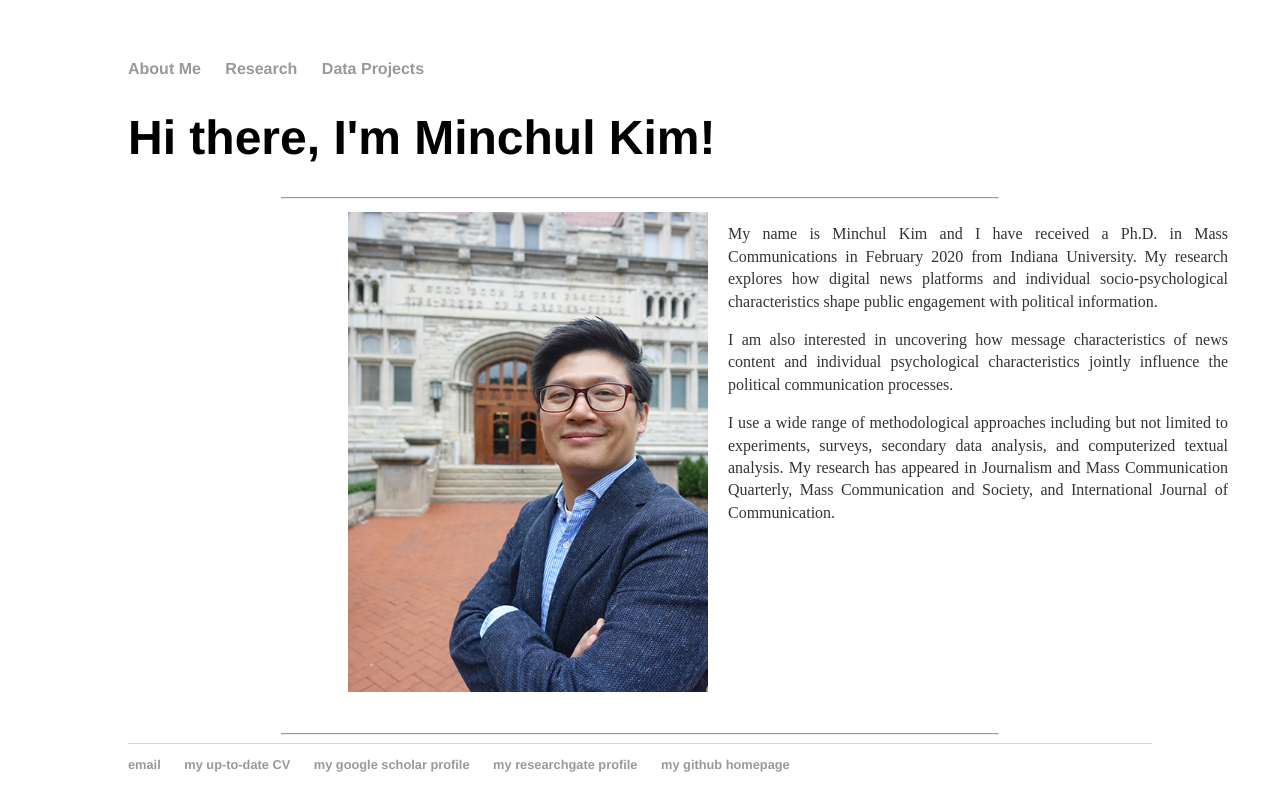
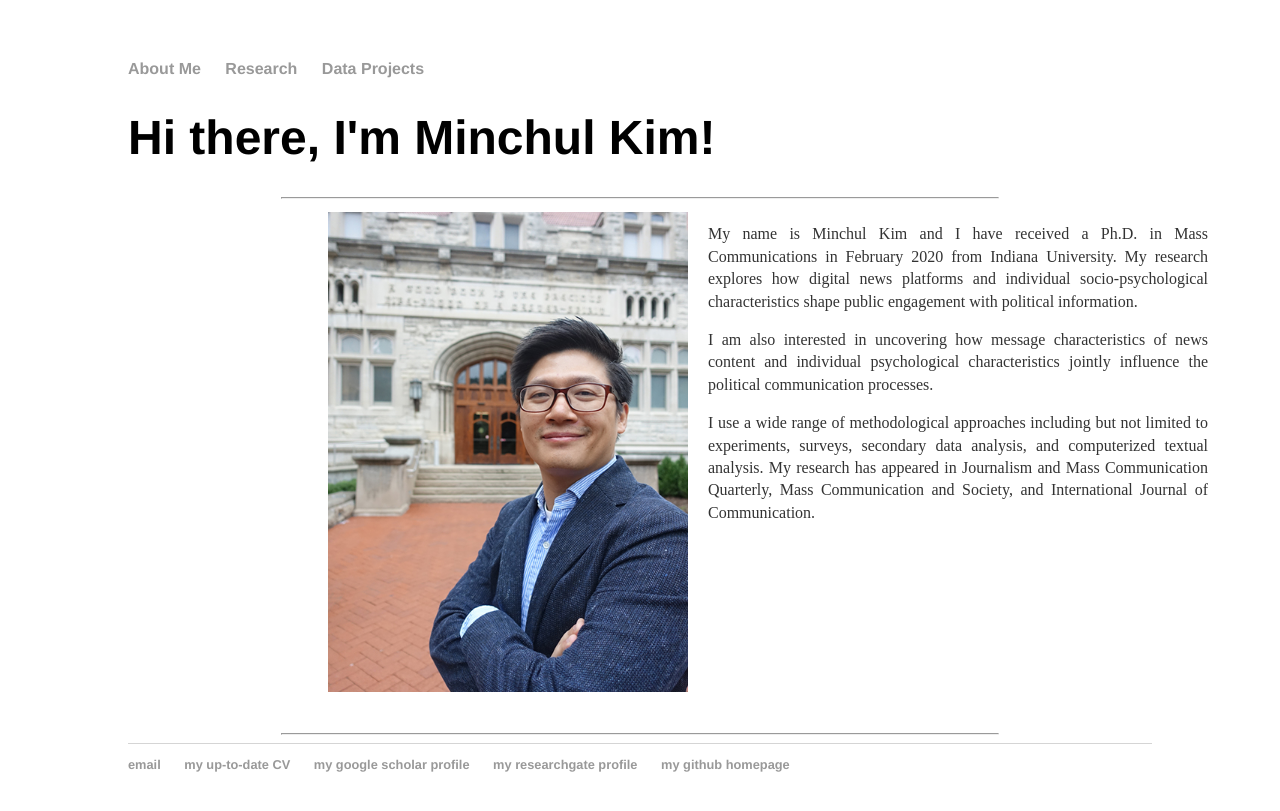
Before and after one commit to minchulkim-phd/minchulkim, a Jekyll site: the page built from index.html, in a window 1280 px wide. Shown: the top 811 px of the page. Built offline with Jekyll 4.4.1, drawn with Linux system fonts in a browser that asks for light colours.

Commit message:
Update main.css

```diff
--- a/css/main.css
+++ b/css/main.css
@@ -57,5 +57,5 @@ ul.posts li {
   height: 500px;
   background-position: 11px 0;
   background-repeat: no-repeat;
-  margin: 0px 50px 0px 200px;
+  margin: 0px 50px 0px 180px;
 }
```
